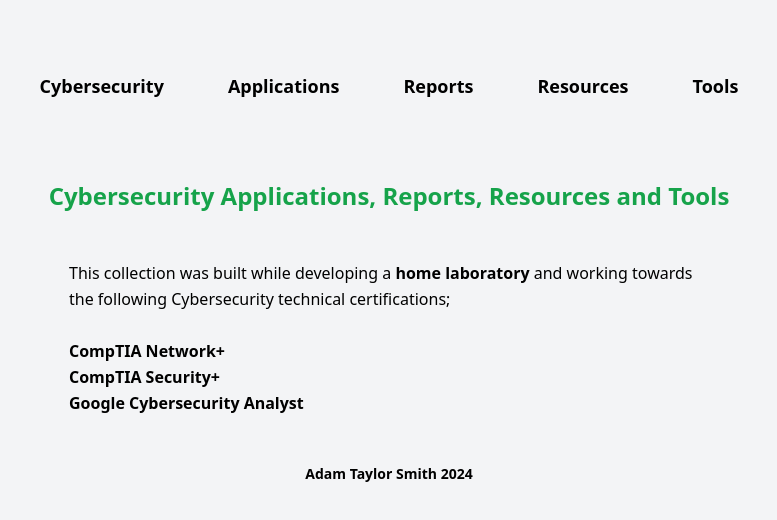
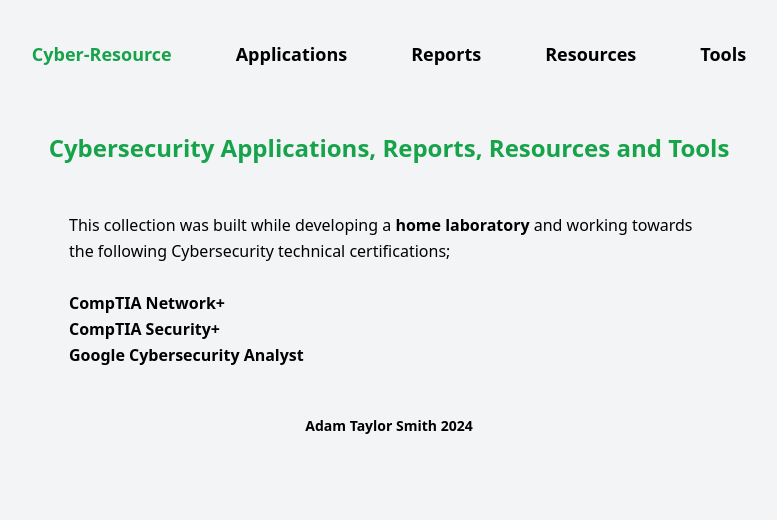
Before and after one commit to adamtaylorsmith/cyber-resource-net, a React (Vite) app: page / in a window 1280 px wide. Shown: the top 520 px of the page, without its empty margins (251-1028 px from the left). Built offline with nearby package versions, Linux system fonts and the light colour scheme.

Commit message:
header upgrayedd

```diff
--- a/components/Header.jsx
+++ b/components/Header.jsx
@@ -5,24 +5,20 @@ const Header = ({setView}) => {
   const [isNavOpen, setIsNavOpen] = useState(false);
 
   return (
-    <div className="flex justify-center py-8">
+    <div className="py-4 flex justify-center">
       {/* <button className="text-xl font-bold ml-6 md:ml-12 hover:text-green-600 cursor-pointer" onClick={() => setView('Home')}>Adam T Smith</button> */}
       <nav>
         <section className="MOBILE-MENU flex md:hidden">
-          <div
-            className="HAMBURGER-ICON space-y-2 mr-8 cursor-pointer"
-            onClick={() => setIsNavOpen((prev) => !prev)}
-          >
-            <span className="block h-0.5 w-8 animate-pulse bg-gray-600"></span>
-            <span className="block h-0.5 w-8 animate-pulse bg-gray-600"></span>
-            <span className="block h-0.5 w-8 animate-pulse bg-gray-600"></span>
+          <div className="flex">
+            <div className="text-lg ml-4 mr-36 sm:mr-80 mt-0 font-bold text-green-600">Cyber-Resource</div>
+            <div className="HAMBURGER-ICON space-y-2 mr-8 cursor-pointer" onClick={() => setIsNavOpen((prev) => !prev)}>
+              <span className="block h-0.5 w-8 animate-pulse bg-gray-600"></span>
+              <span className="block h-0.5 w-8 animate-pulse bg-gray-600"></span>
+              <span className="block h-0.5 w-8 animate-pulse bg-gray-600"></span>
+            </div>
           </div>
-
           <div className={isNavOpen ? "showMenuNav" : "hideMenuNav"}>
-            <div
-              className="absolute top-0 right-0 px-8 py-8 cursor-pointer"
-              onClick={() => setIsNavOpen(false)}
-            >
+            <div className="absolute top-0 right-0 px-8 py-8 cursor-pointer" onClick={() => setIsNavOpen(false)}>
               <svg
                 className="h-8 w-8 text-gray-600"
                 viewBox="0 0 24 24"
@@ -37,19 +33,19 @@ const Header = ({setView}) => {
               </svg>
             </div>
             <ul className="flex flex-col items-center justify-between min-h-[250px]">
-              <li className="border-b border-gray-400 my-8 cursor-pointer">
-                <button onClick={() => {setView('Home');setIsNavOpen(false)}}>Cybersecurity</button>
+              <li className="border-b border-gray-400 my-6 cursor-pointer text-lg">
+                <button onClick={() => {setView('Home');setIsNavOpen(false)}}>Cyber-Resource</button>
               </li>
-              <li className="border-b border-gray-400 my-8 cursor-pointer">
+              <li className="border-b border-gray-400 my-6 cursor-pointer">
                 <button onClick={() => {setView('Applications');setIsNavOpen(false)}}>Applications</button>
               </li>
-              <li className="border-b border-gray-400 my-8 cursor-pointer">
+              <li className="border-b border-gray-400 my-6 cursor-pointer">
                 <button onClick={() => {setView('Reports');setIsNavOpen(false)}}>Reports</button>
               </li>
-              <li className="border-b border-gray-400 my-8 cursor-pointer">
+              <li className="border-b border-gray-400 my-6 cursor-pointer">
                 <button onClick={() => {setView('Resources');setIsNavOpen(false)}}>Resources</button>
               </li>
-              <li className="border-b border-gray-400 my-8 cursor-pointer">
+              <li className="border-b border-gray-400 my-6 cursor-pointer">
                 <button onClick={() => {setView('Tools');setIsNavOpen(false)}}>Tools</button>
               </li>
             </ul>
@@ -58,19 +54,19 @@ const Header = ({setView}) => {
 
         <ul className="DESKTOP-MENU hidden md:flex">
           <li>
-            <button className="text-sm md:text-lg mx-5 md:mx-8 mt-10 hover:text-green-600 cursor-pointer font-bold" onClick={() => setView('Home')}>Cybersecurity</button>
+            <button className="text-sm md:text-lg mx-5 md:mx-8 mt-6 text-green-600 hover:text-green-400 cursor-pointer font-bold" onClick={() => setView('Home')}>Cyber-Resource</button>
           </li>
           <li>
-            <button className="text-sm md:text-lg mx-5 md:mx-8 mt-10 hover:text-green-600 cursor-pointer font-bold" onClick={() => setView('Applications')}>Applications</button>
+            <button className="text-sm md:text-lg mx-5 md:mx-8 mt-6 hover:text-green-600 cursor-pointer font-bold" onClick={() => setView('Applications')}>Applications</button>
           </li>
           <li>
-            <button className="text-sm md:text-lg mx-5 md:mx-8 mt-10 hover:text-green-600 cursor-pointer font-bold" onClick={() => setView('Reports')}>Reports</button>
+            <button className="text-sm md:text-lg mx-5 md:mx-8 mt-6 hover:text-green-600 cursor-pointer font-bold" onClick={() => setView('Reports')}>Reports</button>
           </li>
           <li>
-            <button className="text-sm md:text-lg mx-5 md:mx-8 mt-10 hover:text-green-600 cursor-pointer font-bold" onClick={() => setView('Resources')}>Resources</button>
+            <button className="text-sm md:text-lg mx-5 md:mx-8 mt-6 hover:text-green-600 cursor-pointer font-bold" onClick={() => setView('Resources')}>Resources</button>
           </li>
           <li>
-            <button className="text-sm md:text-lg mx-5 md:mx-8 mt-10 hover:text-green-600 cursor-pointer font-bold" onClick={() => setView('Tools')}>Tools</button>
+            <button className="text-sm md:text-lg mx-5 md:mx-8 mt-6 hover:text-green-600 cursor-pointer font-bold" onClick={() => setView('Tools')}>Tools</button>
           </li>
         </ul>
       </nav>
--- a/components/Home.jsx
+++ b/components/Home.jsx
@@ -8,7 +8,7 @@ const Home = () => {
     <>
       <div className=''>
 
-        <h1 className="mt-0 mb-12 flex justify-center text-green-600 text-xl md:text-2xl font-bold">Cybersecurity Applications, Reports, Resources and Tools</h1>
+        <h1 className="mx-8 mb-12 flex justify-center text-green-600 text-xl md:text-2xl font-bold">Cybersecurity Applications, Reports, Resources and Tools</h1>
 
         <h2 className="xl:mx-80 lg:mx-60 md:mx-16 mx-10 mb-2 text-md leading-relaxed">
           {/* By Adam Taylor Smith 2024<br/><br/> */}
```
